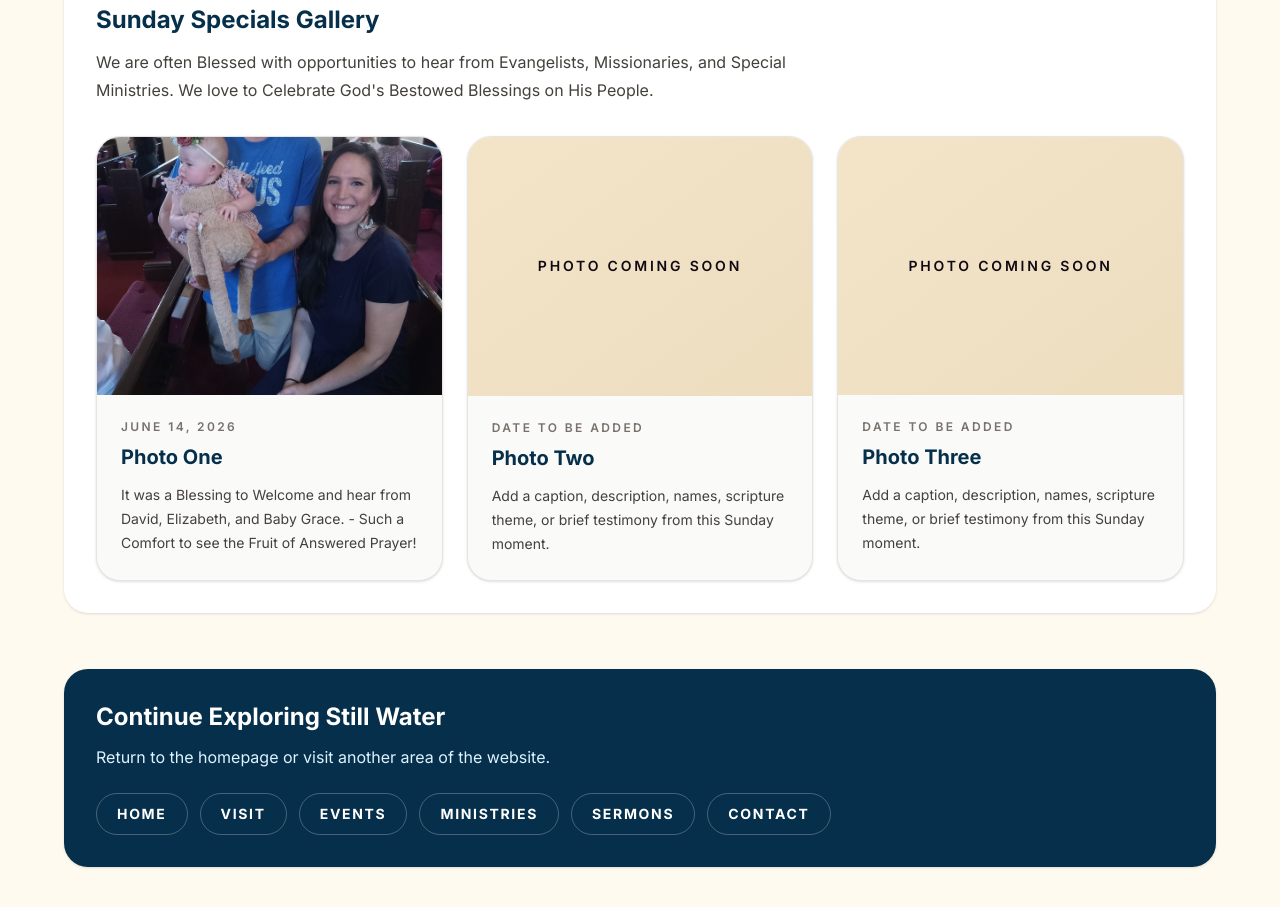
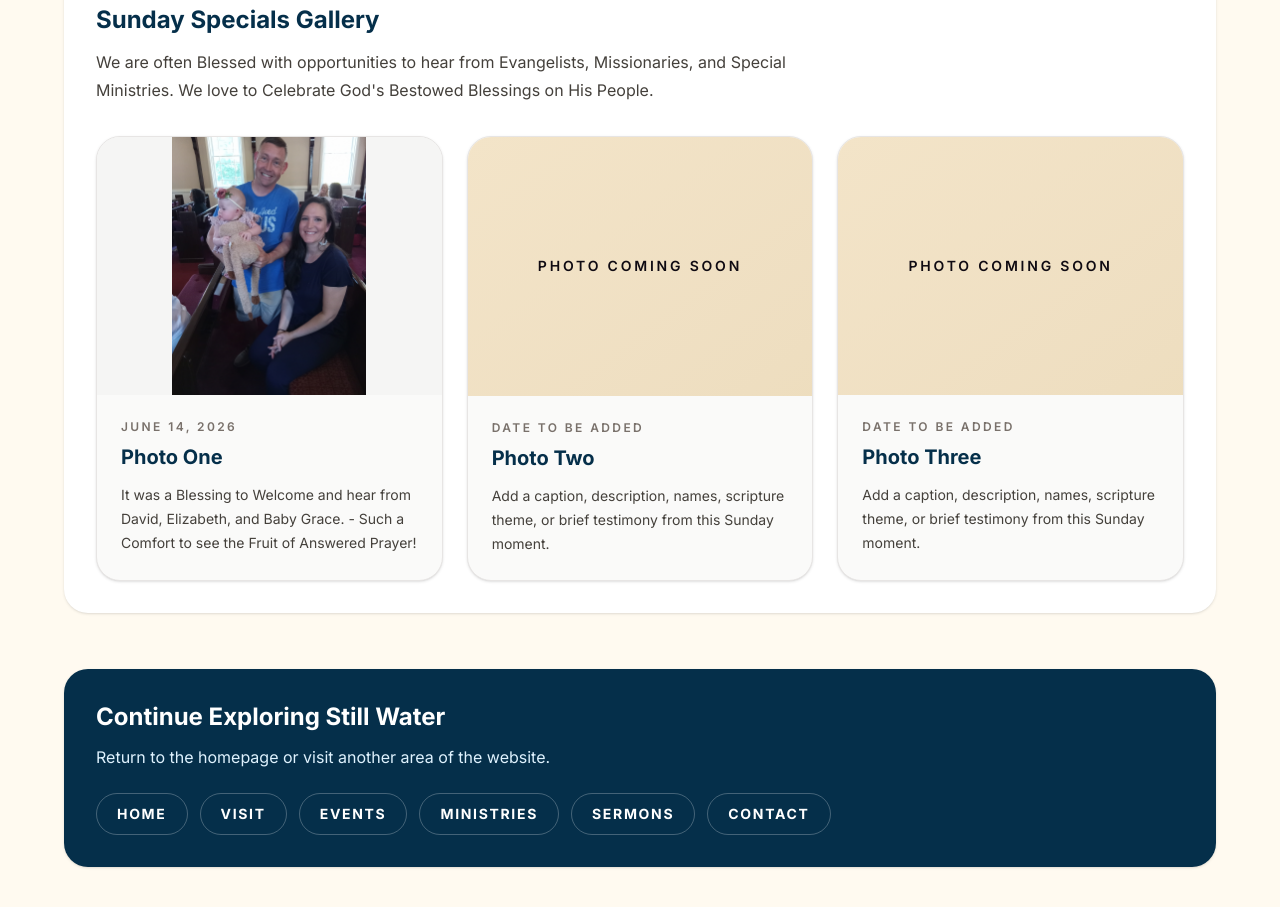
Before and after one commit to edesent/stillwater-christian-fellowship, a Next.js app: page /sunday-saints in a window 1280 px wide. Shown: the part 3500-4407 px from the top of the page. Built offline with nearby package versions, Linux system fonts and the light colour scheme.

Commit message:
Show full Sunday Specials Photo One image without cropping

```diff
--- a/src/app/sunday-saints/page.tsx
+++ b/src/app/sunday-saints/page.tsx
@@ -126,7 +126,7 @@ export default function SundaySaintsPage() {
                           <img
                             src={sundaySpecialsPhoto.image}
                             alt={sundaySpecialsPhoto.alt}
-                            className="aspect-[4/3] w-full object-cover"
+                            className="aspect-[4/3] w-full bg-stone-100 object-contain"
                           />
                         ) : (
                           <div className="flex aspect-[4/3] items-center justify-center bg-gradient-to-br from-cream to-gold/35 px-6 text-center">
```
